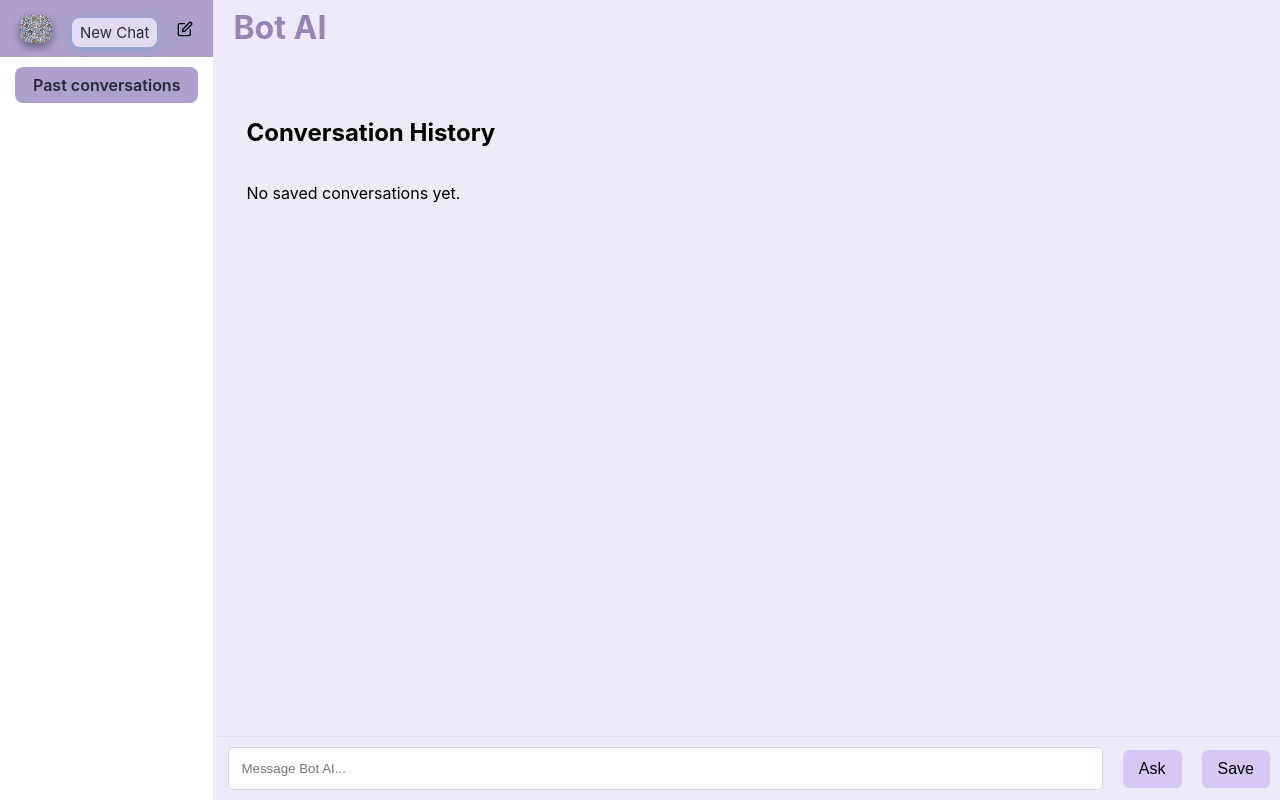
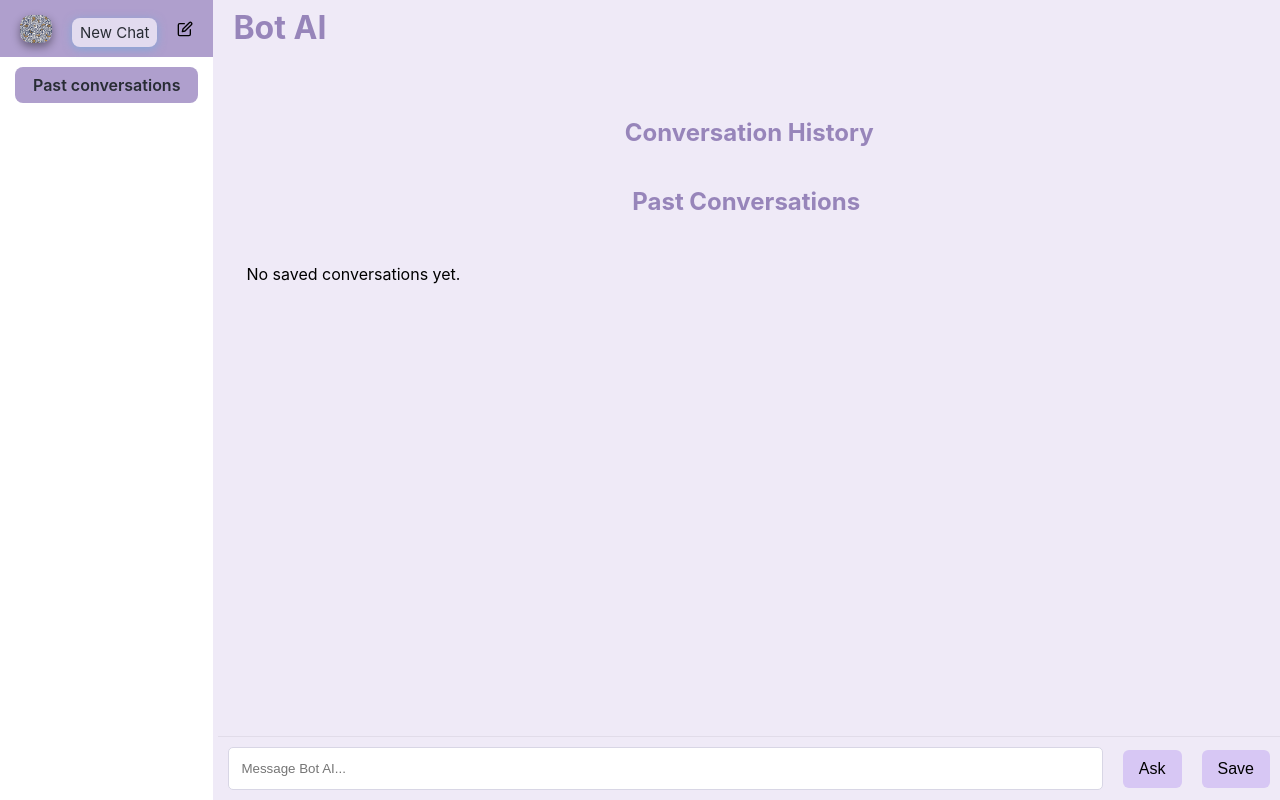
Before and after one commit to Ashraf-git-projects/XbotAi, a React (Create React App) app: page /history in a window 1280 px wide. Built offline with nearby package versions, Linux system fonts and the light colour scheme; the HTML template or start-up script is replaced by a standard one.

Commit message:
test case fix 2

```diff
--- a/src/App.css
+++ b/src/App.css
@@ -368,6 +368,10 @@
 .history_wrapper {
   padding: 20px 16px 10px;
 }
+.history_wrapper h2{
+  text-align: center;
+  color: #9785BA;
+}
 .history_content {
   display: flex;
   flex-direction: column;
--- a/src/Pages/ConversationDetail.jsx
+++ b/src/Pages/ConversationDetail.jsx
@@ -38,8 +38,10 @@ function ConversationDetail() {
               className="chat_avatar"
             />
             <div className={`chat_bubble ${msg.sender === "You" ? "user" : "bot"}`}>
-              <p>{msg.text}</p>
-              <span className="timestamp">{msg.time}</span>
+             <p className="sender_label">{msg.sender}</p>
+<p>{msg.text}</p>
+<span className="timestamp">{msg.time}</span>
+
 
               {/* ✅ Fix sender check: use "Bot" instead of "Soul AI" */}
               {msg.sender === "Bot" && msg.reaction && (
--- a/src/Pages/History.jsx
+++ b/src/Pages/History.jsx
@@ -16,6 +16,7 @@ function History() {
     <div className="history_wrapper">
       <h2>Conversation History</h2>
       <div className="history_content">
+        <h2>Past Conversations</h2>
         {conversations.length === 0 ? (
           <p>No saved conversations yet.</p>
         ) : (
--- a/src/Pages/Home.jsx
+++ b/src/Pages/Home.jsx
@@ -44,7 +44,7 @@ function Home() {
     );
 
     const botMessage = {
-      sender: "Bot", // ✅ reverted back for consistency
+      sender: "Bot",
       text: found ? found.response : "Sorry, Did not understand your query!",
       time: new Date().toLocaleTimeString(),
     };
@@ -106,7 +106,7 @@ function Home() {
 
       {/* Right section */}
       <div className="home_right">
-        {/* ✅ toggle button visible only on mobile (CSS will hide on desktop) */}
+        {/* ✅ toggle button visible only on mobile */}
         <button
           className="menu_toggle"
           onClick={() => setMenuOpen(!menuOpen)}
@@ -114,8 +114,10 @@ function Home() {
           ☰
         </button>
 
-        {/* ✅ heading updated to h1 with correct text */}
-        <h1>Bot AI</h1>
+        {/* ✅ semantic header for test */}
+        <header className="header">
+          <h1>Bot AI</h1>
+        </header>
 
         <div className="chat_wrapper">
           {showChat ? (
@@ -125,7 +127,10 @@ function Home() {
           )}
         </div>
 
-        <div className="input_section">
+        <form
+          className="input_section"
+          onSubmit={(e) => e.preventDefault()}
+        >
           <input
             type="text"
             className="input_ele"
@@ -140,7 +145,7 @@ function Home() {
           <button className="input_btn" type="button" onClick={handleSave}>
             Save
           </button>
-        </div>
+        </form>
       </div>
 
       {showToast && (
```
